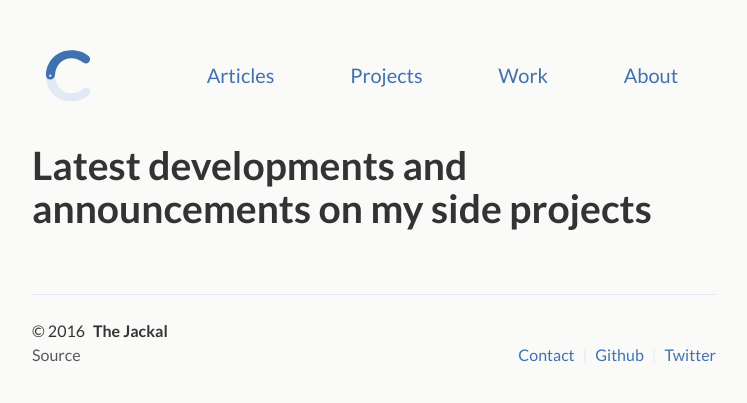
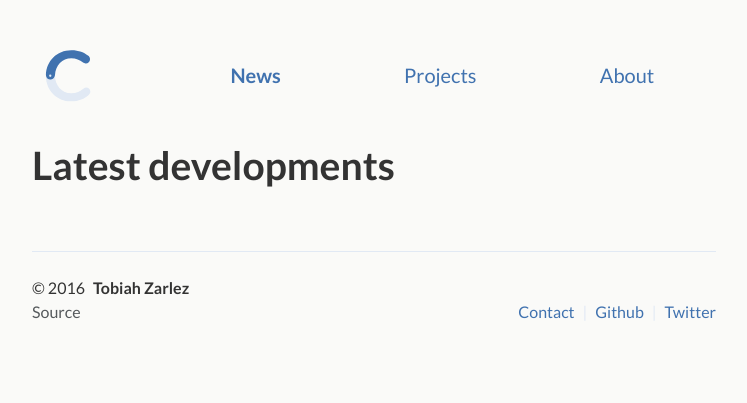
Before and after one commit to PlayPerro/PlayPerro, a Jekyll site: the page built from news/index.html, in a window 1280 px wide. Shown: the top 403 px of the page, without its empty margins (266-1013 px from the left). Built offline with Jekyll 4.4.1, drawn with Linux system fonts in a browser that asks for light colours.

Commit message:
Edited config.yml

```diff
--- a/_config.yml
+++ b/_config.yml
@@ -12,11 +12,11 @@ baseurl: ''                 # the subpath of your site, e.g. /blog
 permalink: /:year/:title/   # how should we display posts url
 
 # Meta settings
-email: jackal@gmail.com
-author: The Jackal
-twitter_username: clenemt
-github_username: clenemt
-github_source: jackal
+email: Tobiah@PlayPerro.com
+author: Tobiah Zarlez
+twitter_username: PlayPerro
+github_username: PlayPerro
+github_source: playperro.github.io
 
 # Put your ga tracking code below
 google_analytics: 'UA-XXXXXXXX-X'
@@ -29,18 +29,15 @@ paginate_path: "/articles/page:num/"  # link scheme for articles, should be letf
 # Used to define the navigation menu items
 # > Title is the tile of the navigation item, url the url and desc is the tooltip
 navigation:
-  - title: Articles
-    url: /articles/
-    desc: Stuffs I write about
+  - title: News
+    url: /news/
+    desc: Latest developments
   - title: Projects
     url: /projects/
-    desc: Stuffs I like to do
-  - title: Work
-    url: /work/
-    desc: Stuffs I hate to do
+    desc: PlayPerro Projects
   - title: About
     url: /about/
-    desc: Learn about me
+    desc: Learn about PlayPerro and Tobiah Zarlez
 
 # Used by Jekyll to recognize what is a post and what is a page
 defaults:
--- a/news/index.html
+++ b/news/index.html
@@ -1,7 +1,7 @@
 ---
 layout: page
 title: News
-subtitle: Latest developments and announcements on my side projects
+subtitle: Latest developments
 desc: Latest developments and announcements on my side projects
 ---
 {% if paginator.page == 1 %}
```
